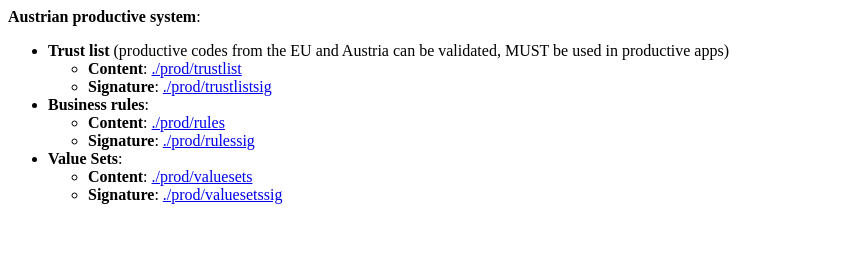
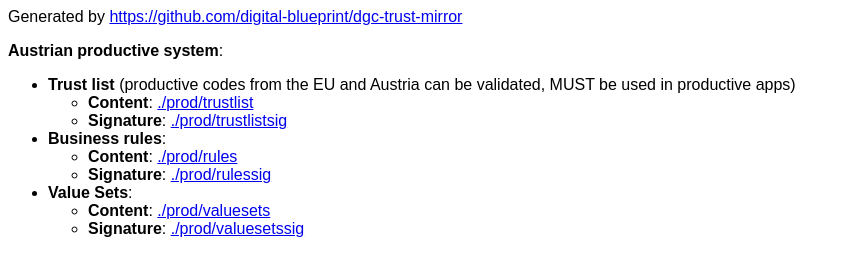
Before and after one commit to digital-blueprint/dgc-trust-mirror, a plain HTML site: page index.html in a window 1280 px wide. Shown: the whole page, without its empty margins (0-850 px from the left). Drawn offline with Linux system fonts and the light colour scheme.

Commit message:
Add a link back to the GH repo

```diff
--- a/index.html
+++ b/index.html
@@ -2,8 +2,14 @@
     <head>
         <meta charset="UTF-8">
         <meta name="viewport" content="width=device-width, initial-scale=1">
+        <style>
+            body {
+                font-family: sans-serif;
+            }
+        </style>
     </head>
     <body>
+        <p>Generated by <a href="https://github.com/digital-blueprint/dgc-trust-mirror">https://github.com/digital-blueprint/dgc-trust-mirror</a></p>
         <p><strong>Austrian productive system</strong>:</p>
         <ul>
             <li><strong>Trust list</strong> (productive codes from the EU and Austria can be validated, MUST be used in
```
